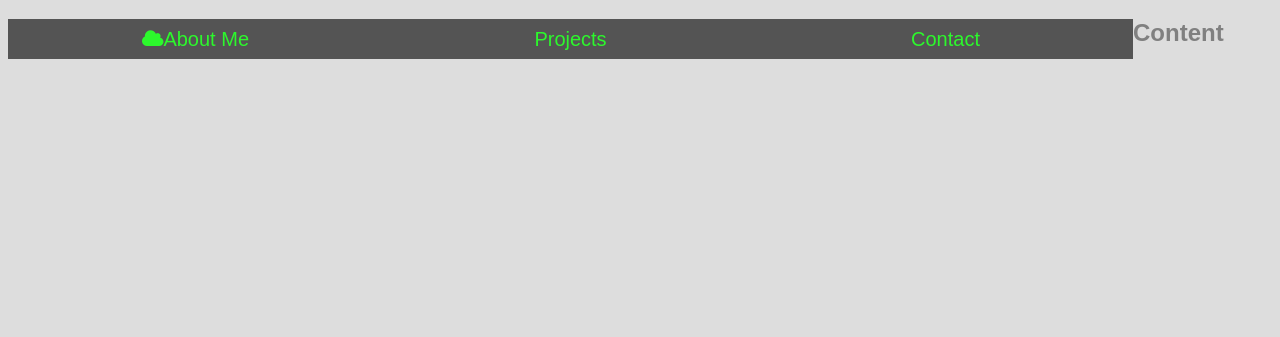
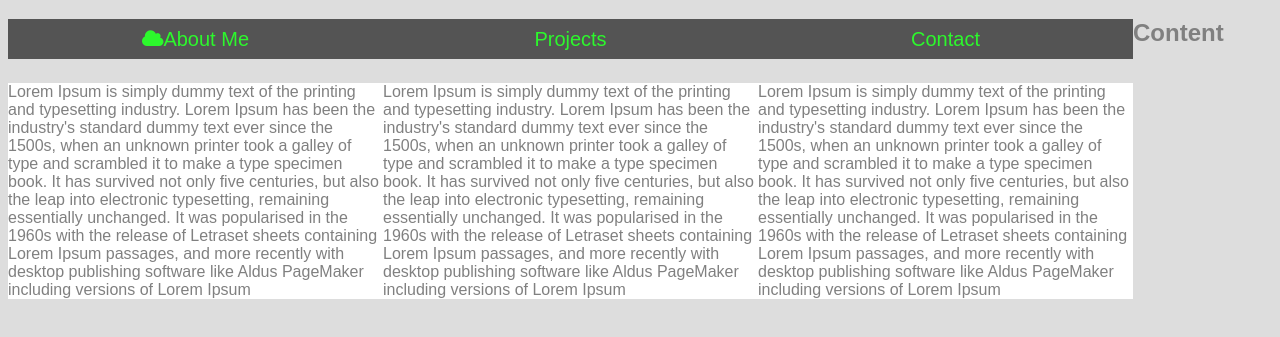
Before and after one commit to neumanna94/basic-interiordesign, a plain HTML site: page index.html in a window 1280 px wide. Shown: the part 61-398 px from the top of the page. Drawn offline with Linux system fonts and the light colour scheme.

Commit message:
added 3 floating column in about me page

```diff
--- a/css/index_style.css
+++ b/css/index_style.css
@@ -6,6 +6,14 @@ body {
 /*---Check video for information: https://www.youtube.com/watch?v=8x1mO1d6-4w reference -->*/
 .navigation_bar h1 {
   text-align: center;
+}
+
+.column p {
+  width: 375px;
+  float: left;
+  background: white;
+  border:5px;
+  border-color: black;
 }
 .navigation_bar ul {
   margin: 0px;
@@ -29,7 +37,8 @@ body {
   color: #00ff00;
   display: block;
 
-}
+
+
 
 .navigation_bar ul li a:hover {
   color:white;
--- a/index.html
+++ b/index.html
@@ -16,6 +16,13 @@
       </ul>
     </div>
   <h2>Content</h2>
-
-  </body>
+  <div class="column">
+    <p>Lorem Ipsum is simply dummy text of the printing and typesetting industry. Lorem Ipsum has been the industry's standard dummy text ever since the 1500s, when an unknown printer took a galley of type and scrambled it to make a type specimen book. It has survived not only five centuries, but also the leap into electronic typesetting, remaining essentially unchanged. It was popularised in the 1960s with the release of Letraset sheets containing Lorem Ipsum passages, and more recently with desktop publishing software like Aldus PageMaker including versions of Lorem Ipsum</p>
+  </div>
+  <div class="column">
+    <p>Lorem Ipsum is simply dummy text of the printing and typesetting industry. Lorem Ipsum has been the industry's standard dummy text ever since the 1500s, when an unknown printer took a galley of type and scrambled it to make a type specimen book. It has survived not only five centuries, but also the leap into electronic typesetting, remaining essentially unchanged. It was popularised in the 1960s with the release of Letraset sheets containing Lorem Ipsum passages, and more recently with desktop publishing software like Aldus PageMaker including versions of Lorem Ipsum</p>
+  </div>
+  <div class="column">
+    <p>Lorem Ipsum is simply dummy text of the printing and typesetting industry. Lorem Ipsum has been the industry's standard dummy text ever since the 1500s, when an unknown printer took a galley of type and scrambled it to make a type specimen book. It has survived not only five centuries, but also the leap into electronic typesetting, remaining essentially unchanged. It was popularised in the 1960s with the release of Letraset sheets containing Lorem Ipsum passages, and more recently with desktop publishing software like Aldus PageMaker including versions of Lorem Ipsum</p>
+  </div>
 </html>
```
